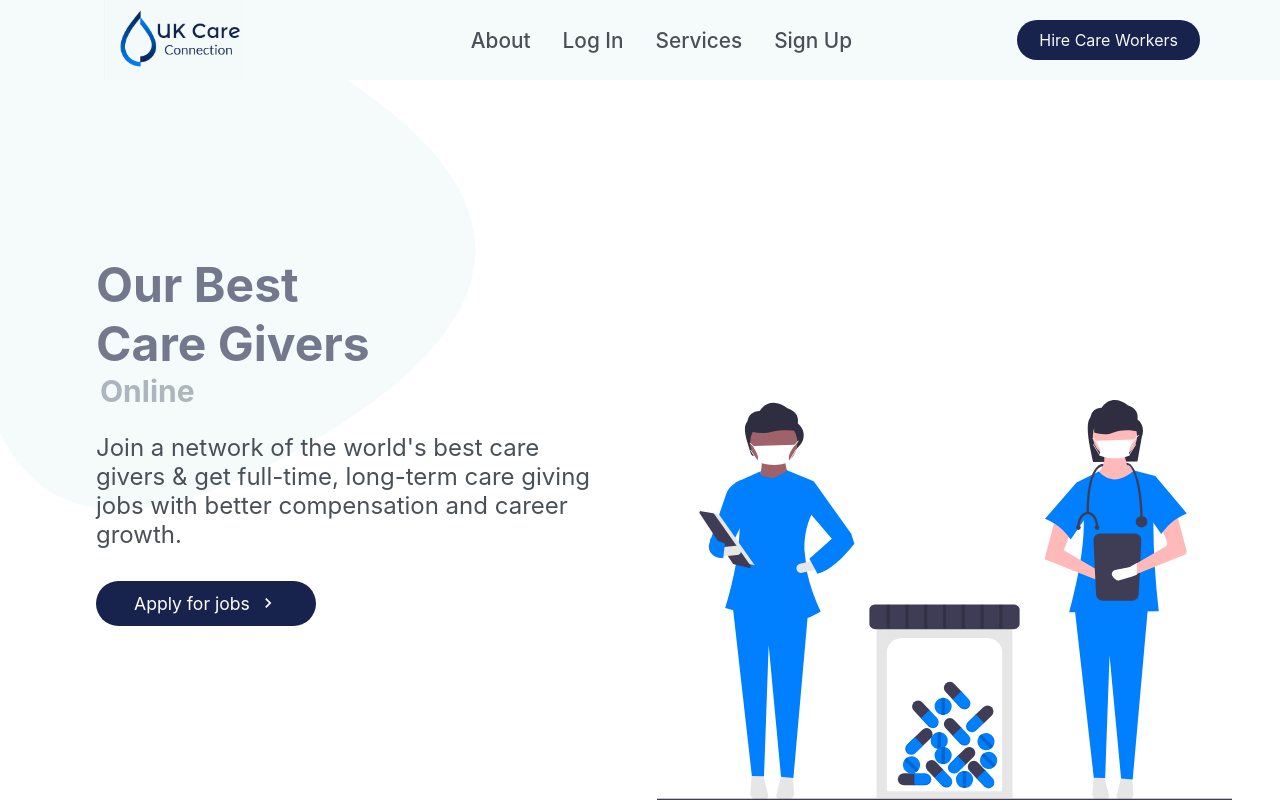
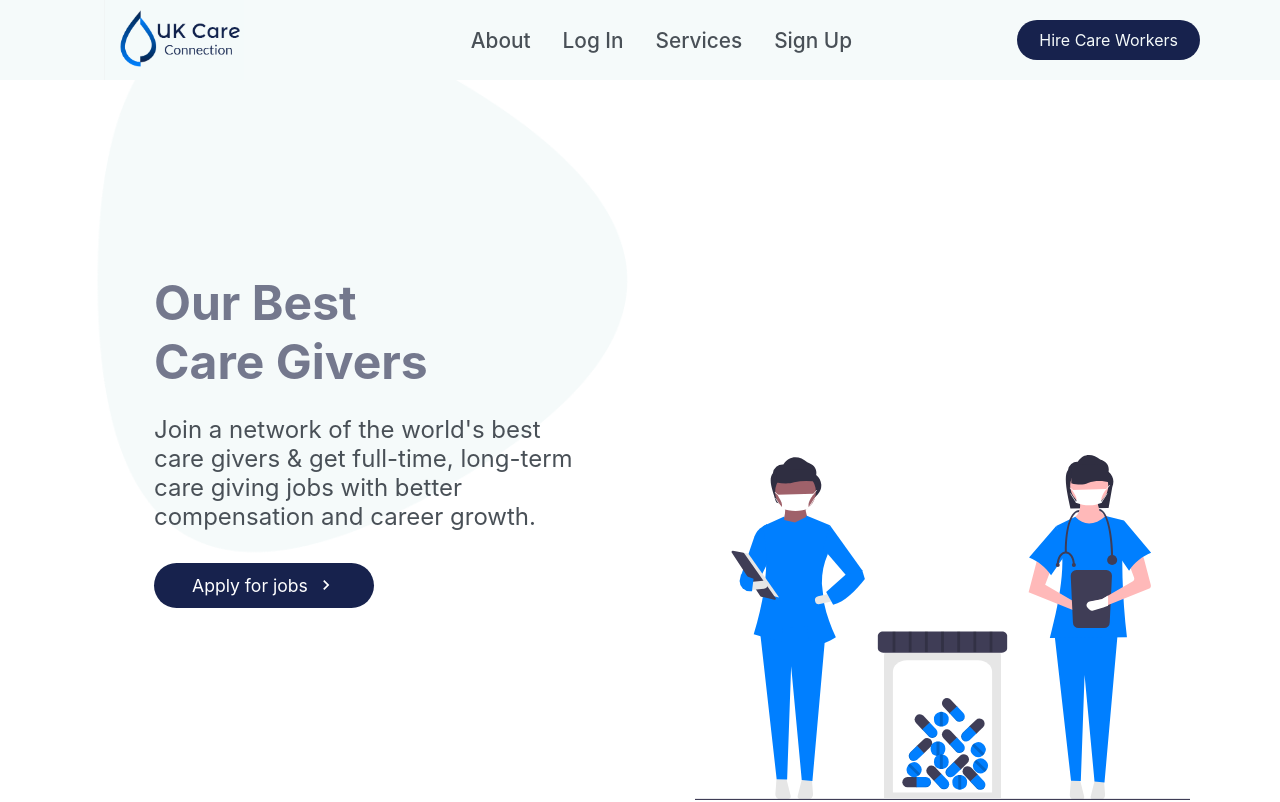
Before and after one commit to khomabhena/uk-care-website, a React (Create React App) app: page / in a window 1280 px wide. Shown: the top 802 px of the page. Built offline with nearby package versions, Linux system fonts and the light colour scheme.

Commit message:
Updated the whole website for mobile and tablet responsiveness

```diff
--- a/src/components/HeroSection/HeroElements2.js
+++ b/src/components/HeroSection/HeroElements2.js
@@ -4,19 +4,73 @@ import {MdArrowForward, MdKeyboardArrowRight} from 'react-icons/md'
 
 export const HeroSection2Container = styled.div`
     position: relative;
+    display: flex;
+    flex-direction: row;
+    justify-content: space-between;
+    align-items: center;
     height: 100vh;
-    z-index: 1;
+    max-width: 1100px;
+    margin: 0 auto;
+    /* background: yellow; */
+
+    @media screen and (max-width: 912px) {
+        height: 650px;
+    }
+
+    @media screen and (max-width: 768px) {
+        flex-direction: column;
+        align-items: center;
+        justify-content: space-around;
+        /* height: 750px; */
+    }
 `
 
 export const TextContent = styled.div`
-    padding-top: 80px;
-    display: flex;
-    flex-direction: column;
-    text-align: left;
-    justify-content: center;
+    margin-top: 80px;
+    padding: 0 4rem;
+    width: 50%;
+
+    @media screen and (max-width: 912px) {
+        width: 80%;
+    }
+
+    @media screen and (max-width: 768px) {
+        text-align: center;
+        width: 80%;
+    }
+
+    @media screen and (max-width: 480px) {
+        text-align: center;
+        width: 100%;
+    }
+`
+
+export const BlobImg = styled.img`
+    position: absolute;
+    left: 0;
+    top: 0;
+    width: 50%;
+    z-index: -10;
+
+    @media screen and (max-width: 768px) {
+        display: none;
+    }
+`
+
+export const HeroImg = styled.img`
+    width: 45%;
+    align-self: flex-end;
+    justify-self: flex-start;
     /* background: red; */
-    height: 100%;
-    padding-left: 6rem;
+
+    @media screen and (max-width: 912px) {
+        align-self: center;
+    }
+
+    @media screen and (max-width: 768px) {
+        width: 50%;
+        display: none;
+    }
 `
 
 export const Hero2H1 = styled.h1`
@@ -58,6 +112,11 @@ export const Hero2BtnWrapper = styled.div`
     display: flex;
     flex-direction: column;
     align-items: flex-start;
+
+
+    @media screen and (max-width: 768px) {
+        align-items: center;
+    }
 `
 
 export const Hero2Gradient = styled.div`
@@ -69,21 +128,7 @@ export const Hero2Gradient = styled.div`
     background-image: linear-gradient(180deg, rgba(112, 175, 206, 1), rgba(165, 222, 241, 0.5));
 `
 
-export const BlobImg = styled.img`
-    position: absolute;
-    top: -25%;
-    left: -20%;
-    height: 900px;
-    z-index: -99;
-`
 
-export const HeroImg = styled.img`
-    position: absolute;
-    bottom: 0;
-    right: 48px;
-    height: 400px;
-    z-index: -99;
-`
 
 export const ArrowForward = styled(MdArrowForward)`
     margin-left: 8px;
--- a/src/components/HeroSection/index.js
+++ b/src/components/HeroSection/index.js
@@ -3,7 +3,7 @@ import { Button } from '../ButtonElement'
 import { ArrowForward, ArrowRight, BlobImg } from './HeroElements2'
 import { Hero2BtnWrapper, Hero2Gradient, Hero2H1, Hero2H2, Hero2P, HeroImg, HeroSection2Container, TextContent } from './HeroElements2';
 import img from '../../images/svg-medical-care.svg'
-import blob from '../../images/blob.png'
+import blob from '../../images/blob2.png'
 
 const HeroSection2 = () => {
     const [hover, setHover] = useState(false);
@@ -18,7 +18,7 @@ const HeroSection2 = () => {
         <TextContent>
             <Hero2H1 primary='true'>Our Best</Hero2H1>
             <Hero2H1 primary='true'>Care Givers</Hero2H1>
-            <Hero2H2 primary='true'>Online</Hero2H2>
+            <Hero2H2 primary='true'></Hero2H2>
             <Hero2P>Join a network of the world's best care givers &amp; get full-time, long-term care giving jobs with better compensation and career growth.</Hero2P>
             <Hero2BtnWrapper>
                 <Button to="signup"
--- a/src/components/InfoSection/Data.js
+++ b/src/components/InfoSection/Data.js
@@ -10,7 +10,7 @@ export const homeObjOne = {
     topLine: 'About Us',
     headline: 'Professional Care Givers.',
     description: 'UK Care Connection is an online recruitment portal that facilitates jobseekers and employers to find skilled staff from Africa.',
-    buttonLabel: 'Get Started',
+    buttonLabel: 'Hire Care Workers',
     imgStart: true,
     img: Img1,
     alt: 'Car',
--- a/src/components/Navbar/NavbarElements.js
+++ b/src/components/Navbar/NavbarElements.js
@@ -28,6 +28,8 @@ export const NavbarContainer = styled.div`
     width: 100%;
     padding-left: 5rem;
     padding-right: 5rem;
+
+
 `
 
 // export const NavLogo = styled(LinkR)`
@@ -37,14 +39,17 @@ export const NavLogo = styled.img`
     display: flex;
     align-items: center;
     margin-left: 24px;
-    /* height: ${({scrollNav}) => (scrollNav ? `70px` : '70px')}; */
+
+    @media screen and (max-width: 820px) {
+        margin-left: 8px;
+    }
 
 `
 
 export const MobileIcon = styled.div`
     display: none;
 
-    @media screen and (max-width: 768px) {
+    @media screen and (max-width: 820px) {
         display: block;
         position: absolute;
         top: 0;
@@ -52,7 +57,7 @@ export const MobileIcon = styled.div`
         transform: translate(-100%, 60%);
         font-size: 1.8rem;
         cursor: pointer;
-        color: white;
+        color: #000;
     }
 `
 
@@ -63,7 +68,7 @@ export const NavMenu = styled.ul`
     text-align: center;
     margin-right: -22px;
 
-    @media screen and (max-width: 768px) {
+    @media screen and (max-width: 820px) {
         display: none;
     }
 `
@@ -90,6 +95,10 @@ export const NavLinks = styled(LinkS)`
     :hover {
         transform: scale(1.1);
     }
+
+    @media screen and (max-width: 912px) {
+        font-size: 1rem;
+    }
 `
 
 export const NavBtn = styled.nav`
@@ -97,7 +106,7 @@ export const NavBtn = styled.nav`
     align-items: center;
 
 
-    @media screen and (max-width: 768px) {
+    @media screen and (max-width: 820px) {
         display: none;
     }
 `
--- a/src/components/Navbar/index.js
+++ b/src/components/Navbar/index.js
@@ -27,7 +27,7 @@ const Navbar = ({ toggle }) => {
 
   return (
     <>
-    <IconContext.Provider value={{color: '#fff'}}>
+    <IconContext.Provider value={{color: '#000'}}>
     <Nav scrollNav={scrollNav}>
             <NavbarContainer>
                 <NavLogo scrollNav={scrollNav} to="/" onClick={toogleHome} src={logo} />
--- a/src/components/Sidebar/SidebarElements.js
+++ b/src/components/Sidebar/SidebarElements.js
@@ -8,9 +8,10 @@ export const SidebarContainer = styled.aside`
     z-index: 999;
     width: 100%;
     height: 100%;
-    background: #0d0d0d;
+    background: var(--primaryWhite);
     display: grid;
     align-items: center;
+    justify-content: center;
     top: 0;
     left: 0;
     transition: 0.3s ease-in-out;
@@ -53,12 +54,12 @@ export const SidebarLink = styled(LinkS)`
     display: flex;
     align-items: center;
     justify-content: center;
-    font-size: 1.5rem;
+    font-size: 1.8rem;
     text-decoration: none;
     list-style: none;
     transition: 0.2s ease-in-out;
     text-decoration: none;
-    color: white;
+    color: var(--primaryDark);
     cursor: pointer;
 
     &:hover {
@@ -74,10 +75,10 @@ export const SideBtnWrap = styled.div`
 
 export const SidebarRoute = styled(LinkR)`
     border-radius: 50px;
-    background: #01bf71;
+    background: var(--primaryDark);
     white-space: nowrap;
     padding: 16px 64px;
-    color: #010606;
+    color: var(--primaryWhite);
     font-size: 16px;
     outline: none;
     border: none;
--- a/src/components/Sidebar/index.js
+++ b/src/components/Sidebar/index.js
@@ -1,12 +1,15 @@
 import React from 'react'
+import { IconContext } from 'react-icons/lib'
 import { CloseIcon, Icon, SidebarContainer, SidebarLink, SidebarMenu, SidebarRoute, SidebarWrapper, SideBtnWrap } from './SidebarElements'
 
 const Sidebar = ({ isOpen, toggle }) => {
   return (
     <SidebarContainer isOpen={isOpen} onClick={toggle}>
+        <IconContext.Provider value={{color: '#000'}}>
         <Icon onClick={toggle}>
             <CloseIcon />
         </Icon>
+        </IconContext.Provider>
 
         <SidebarWrapper>
             <SidebarMenu>
--- a/src/pages/index.js
+++ b/src/pages/index.js
@@ -17,9 +17,8 @@ const LandingPage = () => {
 
   return (
     <>
-      <Sidebar isOpen={isOpen} toggle={toggle} />
+        <Sidebar isOpen={isOpen} toggle={toggle} />
         <Navbar toggle={toggle} />
-        {/* <HeroSection /> */}
         <HeroSection2 />
         <InfoSection {...homeObjOne} />
         <InfoSection {...homeObjTwo} />
```
Also changed, not shown: src/images/blob.png (deleted), src/images/blob2.png (added).
